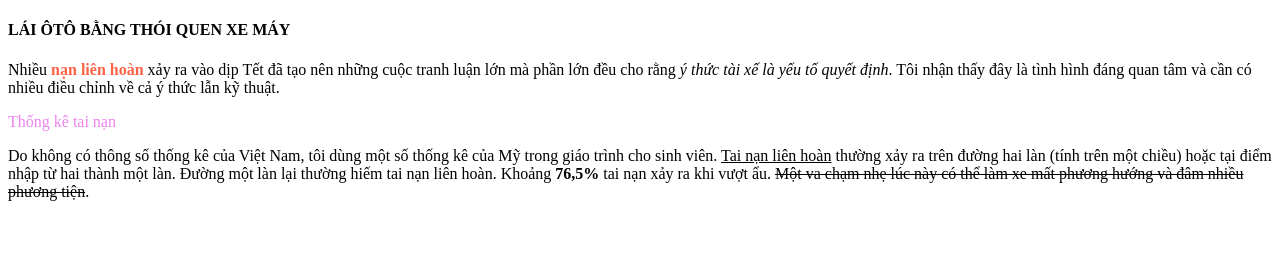
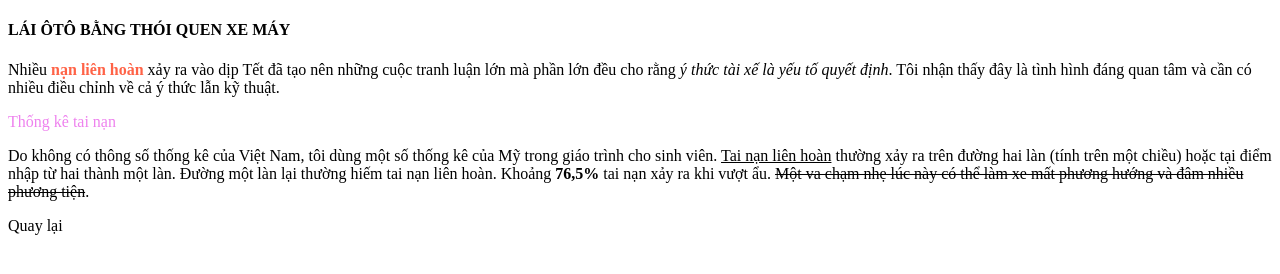
Before and after one commit to Ngoc71124/Thietkewed, a plain HTML site: page 28-2/bt1.html in a window 1280 px wide. Drawn offline with Linux system fonts and the light colour scheme.

Commit message:
Update bt1.html

```diff
--- a/28-2/bt1.html
+++ b/28-2/bt1.html
@@ -16,5 +16,6 @@
         (tính trên một chiều) hoặc tại điểm nhập từ hai thành một làn. Đường một làn lại
         thường hiếm tai nạn liên hoàn. Khoảng <b>76,5%</b> tai nạn xảy ra khi vượt ẩu. <del>Một va
         chạm nhẹ lúc này có thể làm xe mất phương hướng và đâm nhiều phương tiện</del>.</P>
+    <a herf ="/Thietkewed/index.html">Quay lại</a>
 </body>
 </html>
```
